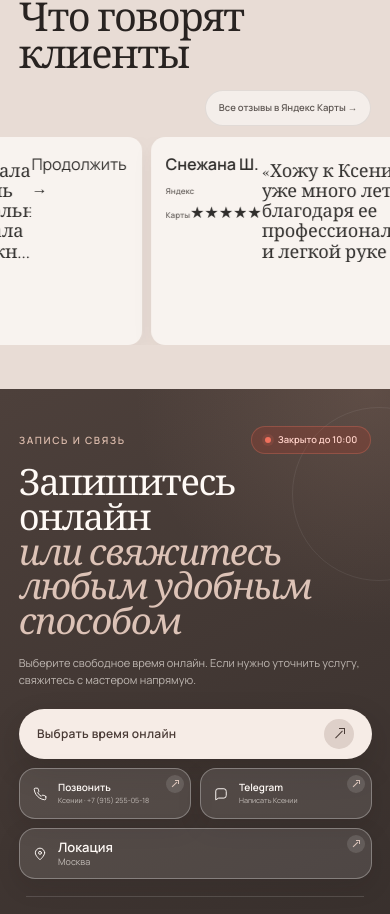
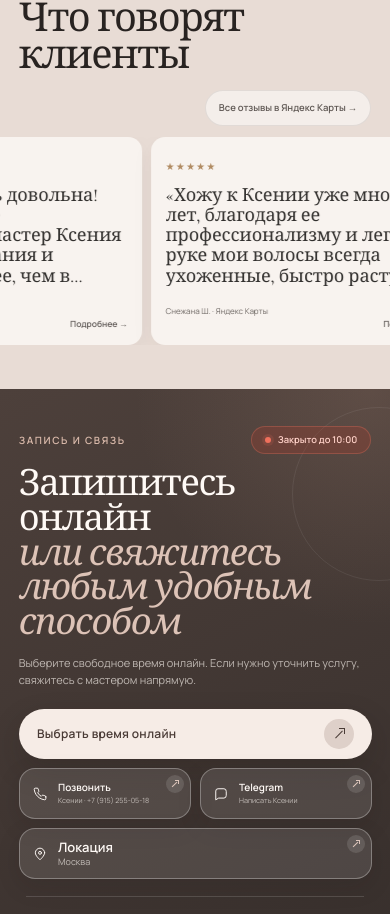
Before and after one commit to ichAEY/TAN-0074, a Next.js app: page / in a window 390 px wide. Shown: the part 3349-4263 px from the top of the page. Built offline with nearby package versions, Linux system fonts and the light colour scheme.

Commit message:
Sync approved mobile review renderer

```diff
--- a/app/master-template.tsx
+++ b/app/master-template.tsx
@@ -1548,6 +1548,26 @@ export default function MasterTemplate() {
                     const reviewIsLong = review.text.length > 245;
                     return (
                       <div className="mct-review-pair" key={`${setIndex}-${review.author}`}>
+                        <a
+                          className={`mct-review-card mct-review-card-mobile${reviewIsLong ? " is-long" : ""}`}
+                          href={reviewsUrl}
+                          target="_blank"
+                          rel="noopener noreferrer"
+                          tabIndex={setIndex === 2 ? 0 : -1}
+                          draggable={false}
+                          onDragStart={(event) => event.preventDefault()}
+                          onClick={(event) => {
+                            if (!reviewWasDraggedRef.current) return;
+                            event.preventDefault();
+                            reviewWasDraggedRef.current = false;
+                          }}
+                        >
+                          <span aria-label="5 из 5">★★★★★</span>
+                          <blockquote>«{review.text}»</blockquote>
+                          <small>{review.author} · {review.source || site.template.reviewSource}</small>
+                          <i>{translatedText("Подробнее")} →</i>
+                        </a>
+
                         <article className={`mct-review-card dct-review-card${reviewIsLong ? " is-long" : ""}`}>
                           <div className="dct-review-card-head">
                             <strong>{review.author} <small>{review.source || site.template.reviewSource}</small></strong>
```
Also changed, not shown: app/template.css, 2 other files (tests, documents, lock files or other folders).
